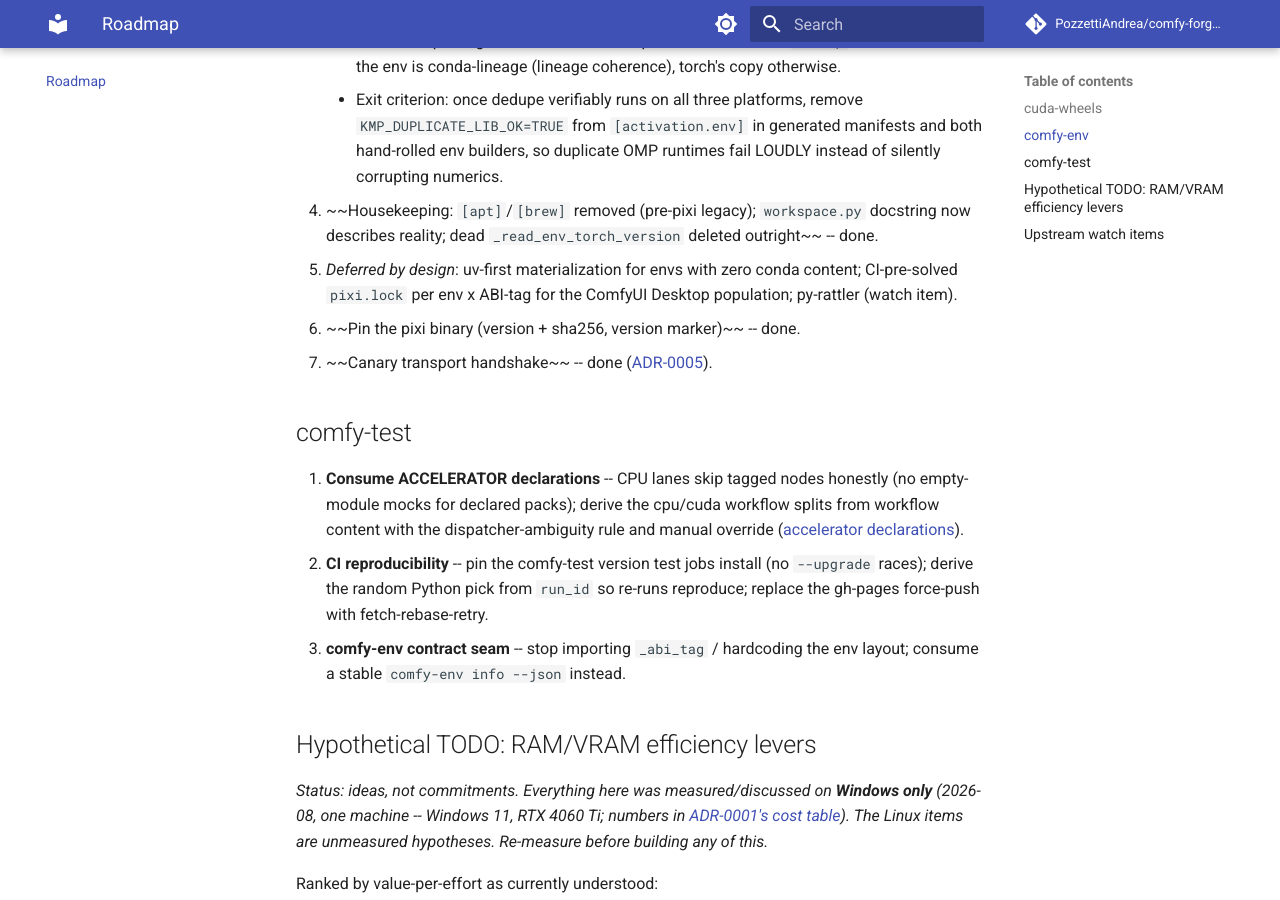
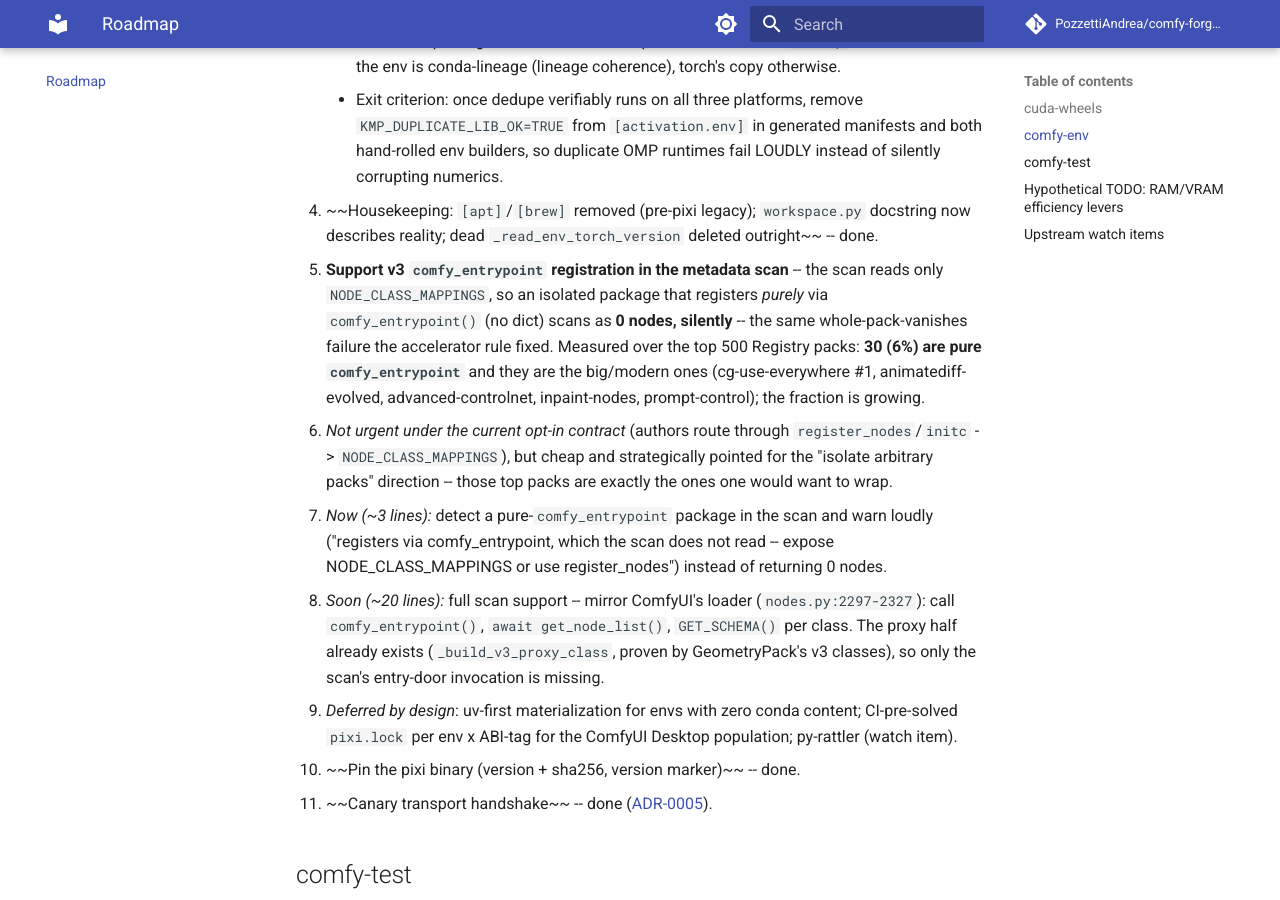
Before and after one commit to Comfy-Forge/comfy-forge-docs, an MkDocs documentation site: the page built from docs/roadmap.md, in a window 1280 px wide and 900 px high, scrolled down 1375 px. Built offline with MkDocs 1.6.1 and Material for MkDocs 9.7.7, drawn with Linux system fonts in a browser that asks for light colours; comment, search, counter and statistics services are not loaded.

Commit message:
roadmap: v3 comfy_entrypoint scan support item (pre-existing working-tree edit)

```diff
--- a/docs/roadmap.md
+++ b/docs/roadmap.md
@@ -64,11 +64,32 @@
 4. ~~Housekeeping: `[apt]`/`[brew]` removed (pre-pixi legacy);
    `workspace.py` docstring now describes reality; dead
    `_read_env_torch_version` deleted outright~~ -- done.
-5. *Deferred by design*: uv-first materialization for envs with zero conda
+5. **Support v3 `comfy_entrypoint` registration in the metadata scan** --
+   the scan reads only `NODE_CLASS_MAPPINGS`, so an isolated package that
+   registers *purely* via `comfy_entrypoint()` (no dict) scans as **0 nodes,
+   silently** -- the same whole-pack-vanishes failure the accelerator rule
+   fixed. Measured over the top 500 Registry packs: **30 (6%) are pure
+   `comfy_entrypoint`** and they are the big/modern ones
+   (cg-use-everywhere #1, animatediff-evolved, advanced-controlnet,
+   inpaint-nodes, prompt-control); the fraction is growing.
+   - *Not urgent under the current opt-in contract* (authors route through
+     `register_nodes`/`initc` -> `NODE_CLASS_MAPPINGS`), but cheap and
+     strategically pointed for the "isolate arbitrary packs" direction --
+     those top packs are exactly the ones one would want to wrap.
+   - *Now (~3 lines):* detect a pure-`comfy_entrypoint` package in the scan
+     and warn loudly ("registers via comfy_entrypoint, which the scan does
+     not read -- expose NODE_CLASS_MAPPINGS or use register_nodes") instead
+     of returning 0 nodes.
+   - *Soon (~20 lines):* full scan support -- mirror ComfyUI's loader
+     (`nodes.py:2297-2327`): call `comfy_entrypoint()`, `await
+     get_node_list()`, `GET_SCHEMA()` per class. The proxy half already
+     exists (`_build_v3_proxy_class`, proven by GeometryPack's v3 classes),
+     so only the scan's entry-door invocation is missing.
+6. *Deferred by design*: uv-first materialization for envs with zero conda
    content; CI-pre-solved `pixi.lock` per env x ABI-tag for the ComfyUI
    Desktop population; py-rattler (watch item).
-6. ~~Pin the pixi binary (version + sha256, version marker)~~ -- done.
-7. ~~Canary transport handshake~~ -- done
+7. ~~Pin the pixi binary (version + sha256, version marker)~~ -- done.
+8. ~~Canary transport handshake~~ -- done
    ([ADR-0005](comfy-env/adr/0005-tiered-tensor-serialization.md)).
 
 ## comfy-test
```
